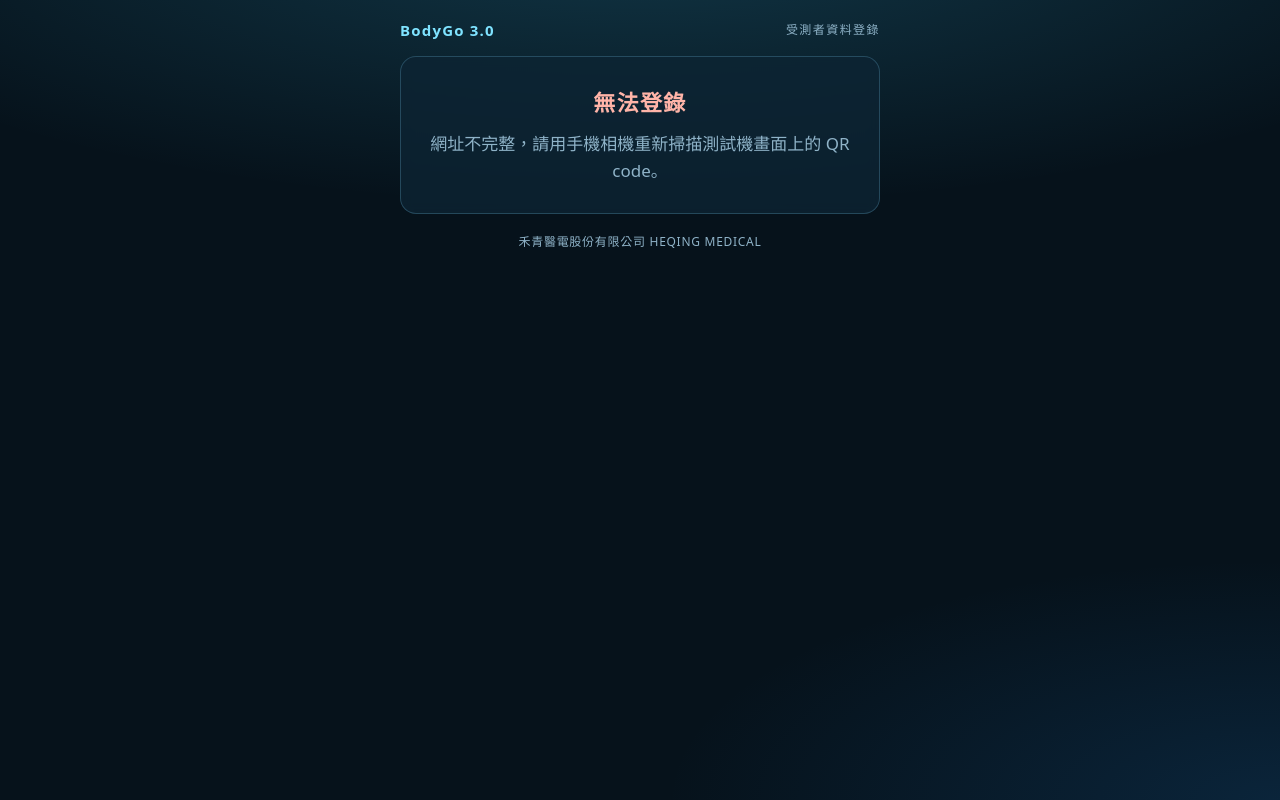
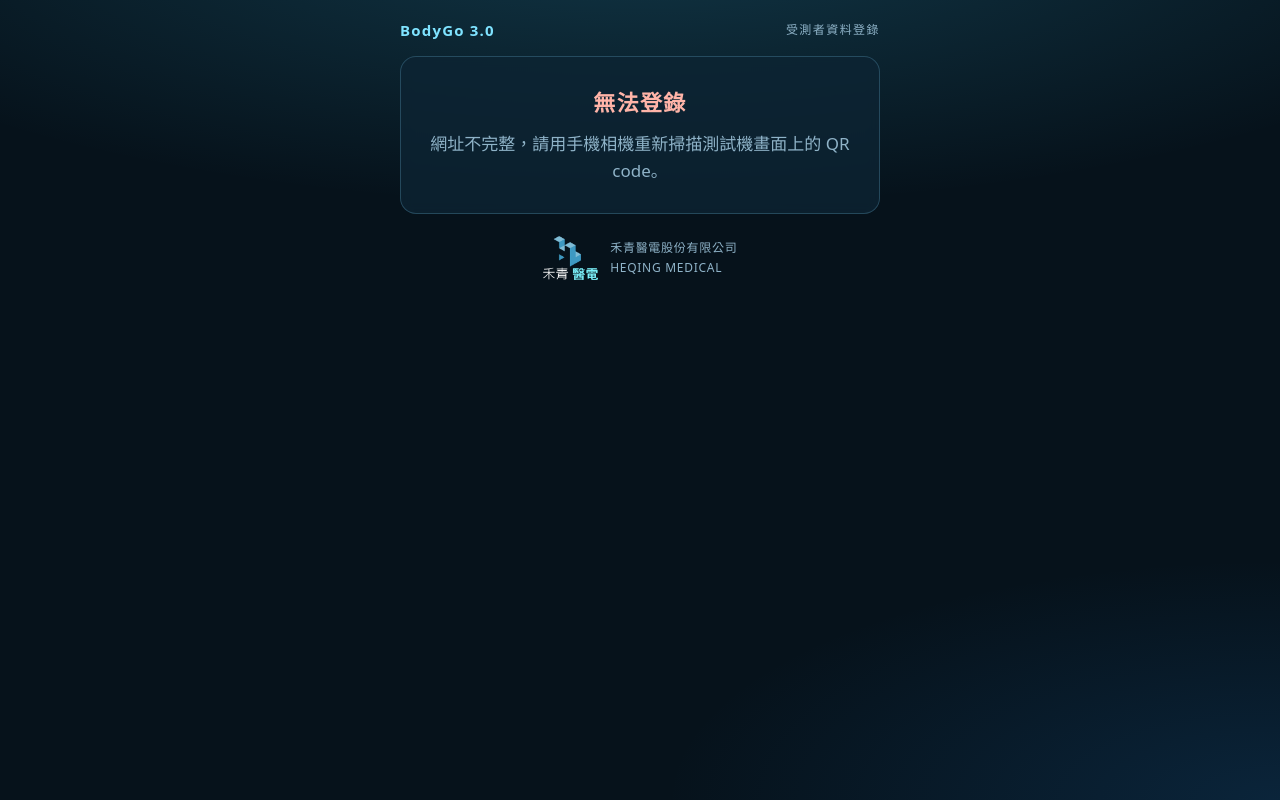
Before and after one commit to jdc730214/heqing-site, a plain HTML site: page bgp/index.html in a window 1280 px wide. Drawn offline with Linux system fonts and the light colour scheme.

Commit message:
/bgp/ 手機填寫頁：頁尾加公司 logo
Co-Authored-By: Claude Opus 5.5 <noreply@anthropic.com>

```diff
--- a/bgp/index.html
+++ b/bgp/index.html
@@ -103,7 +103,8 @@
   .err h1{ color:var(--warn); margin-bottom:10px; }
   .err p{ color:var(--sub); }
   .hidden{ display:none !important; }
-  footer{ text-align:center; font-size:12px; color:var(--sub); margin-top:18px; letter-spacing:.06em; }
+  footer{ display:flex; align-items:center; justify-content:center; gap:12px; font-size:12px; color:var(--sub); margin-top:22px; letter-spacing:.06em; }
+  footer img{ height:44px; width:auto; }
 </style>
 </head>
 <body>
@@ -202,7 +203,7 @@
     <button type="button" class="btn ghost" id="again" style="margin-top:22px">幫另一位家人填寫</button>
   </div>
 
-  <footer>禾青醫電股份有限公司 HEQING MEDICAL</footer>
+  <footer><img src="logo.png" alt="禾青醫電"><span>禾青醫電股份有限公司<br>HEQING MEDICAL</span></footer>
 </div>
 
 <script>
```
Also changed, not shown: bgp/logo.png (added).
